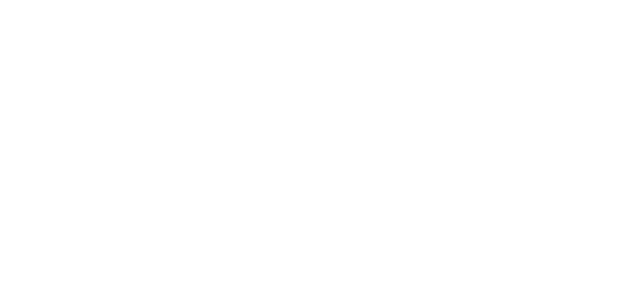
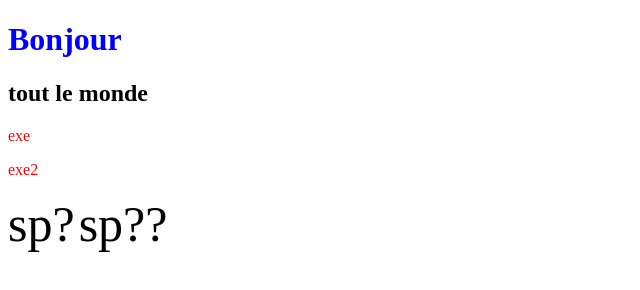
Before and after one commit to Aya4658/tp-geestion-agil, a plain HTML site: page index.html in a window 1280 px wide. Shown: the whole page, without its empty margins (0-640 px from the left). Drawn offline with Linux system fonts and the light colour scheme.

Commit message:
changement style

```diff
--- a/index.css
+++ b/index.css
@@ -0,0 +1,11 @@
+h1{
+    color: blue;
+}
+
+p{
+    color: red;
+}
+
+spam{
+    font-size: 50px;
+}
--- a/index.html
+++ b/index.html
@@ -7,6 +7,12 @@
     <link rel="stylesheet" href="./index.css">
 </head>
 <body>
+    <h1>Bonjour</h1>
+    <h2>tout le monde</h2>
+    <p>exe</p>
+    <p>exe2</p>
+    <spam>sp?</spam>
+    <spam>sp??</spam>
 
 </body>
 </html>
```
